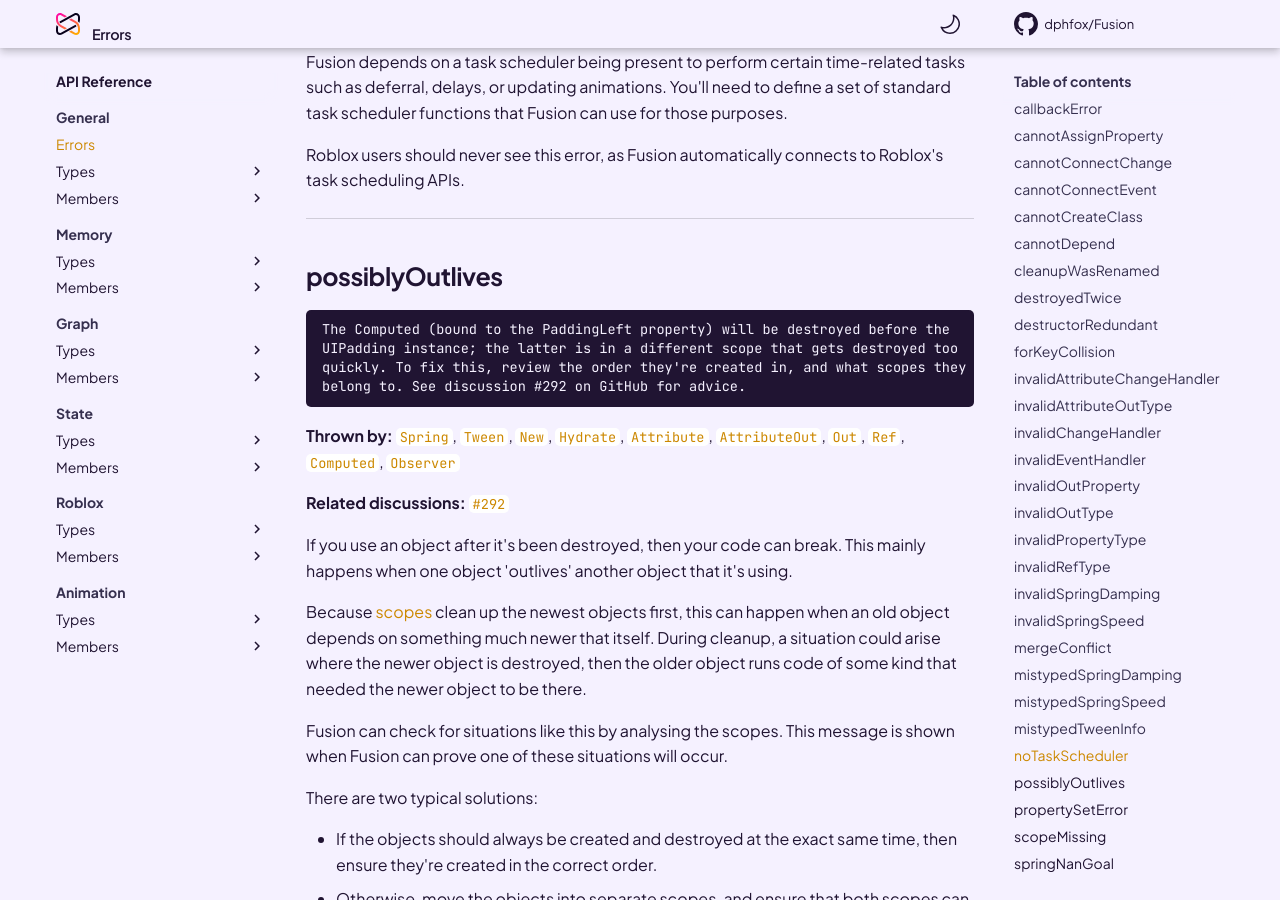
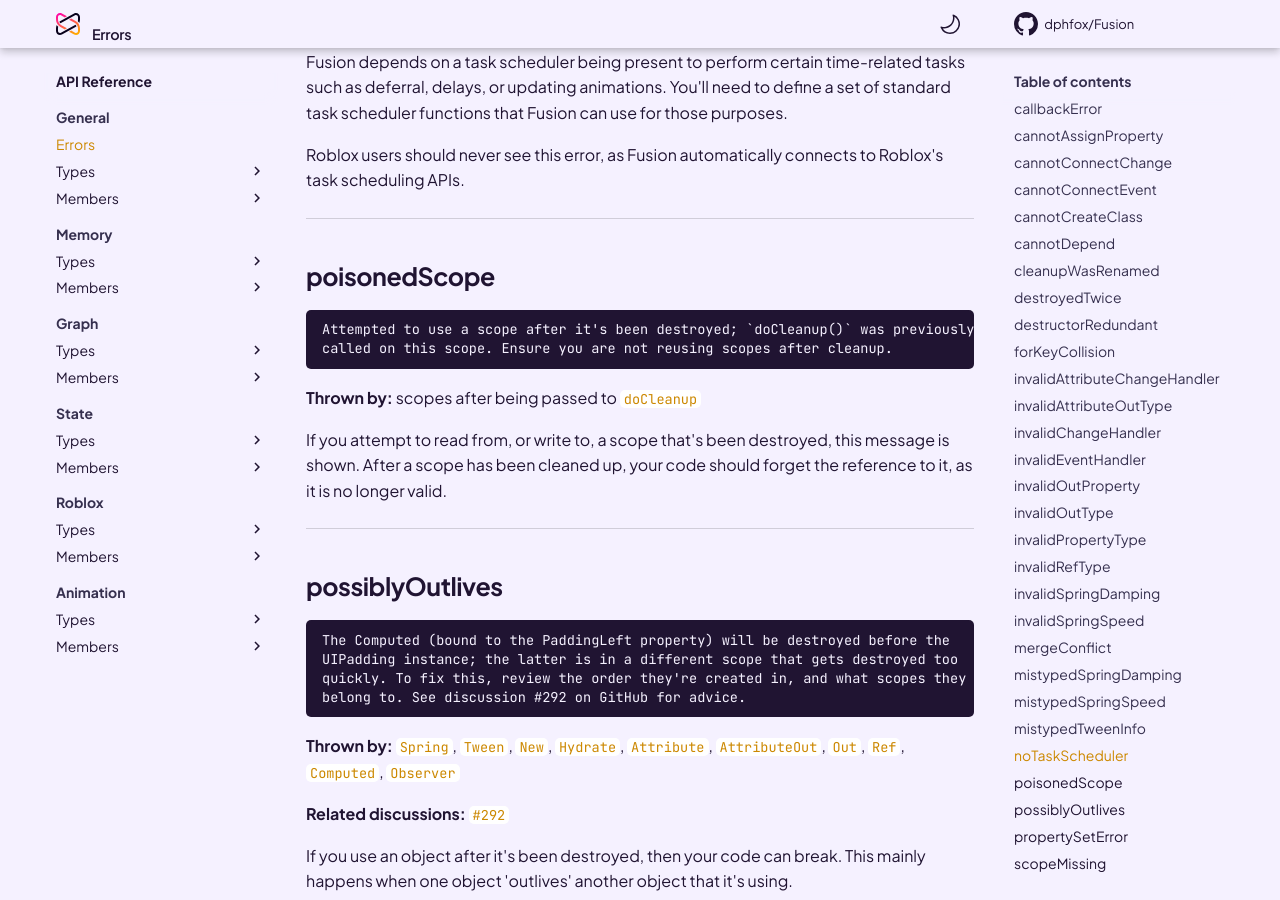
Before and after one commit to dphfox/Fusion, an MkDocs documentation site: the page built from docs/api-reference/general/errors.md, in a window 1280 px wide and 900 px high, scrolled down 7807 px. Built offline with MkDocs 1.6.1 and Material for MkDocs 9.7.7, drawn with Linux system fonts in a browser that asks for light colours; comment, search, counter and statistics services are not loaded; the version menu is left out.

Commit message:
Poison scopes that have been cleaned up already.

````diff
--- a/docs/api-reference/general/errors.md
+++ b/docs/api-reference/general/errors.md
@@ -513,6 +513,26 @@ Roblox's task scheduling APIs.
 
 <div class="fusiondoc-error-api-section" markdown>
 
+## poisonedScope
+
+```
+Attempted to use a scope after it's been destroyed; `doCleanup()` was previously
+called on this scope. Ensure you are not reusing scopes after cleanup.
+```
+
+**Thrown by:**
+scopes after being passed to [`doCleanup`](../../memory/members/doCleanup)
+
+If you attempt to read from, or write to, a scope that's been destroyed, this
+message is shown. After a scope has been cleaned up, your code should forget the
+reference to it, as it is no longer valid.
+
+</div>
+
+-----
+
+<div class="fusiondoc-error-api-section" markdown>
+
 ## possiblyOutlives
 
 ```
````
Also changed, not shown: 7 other files.
